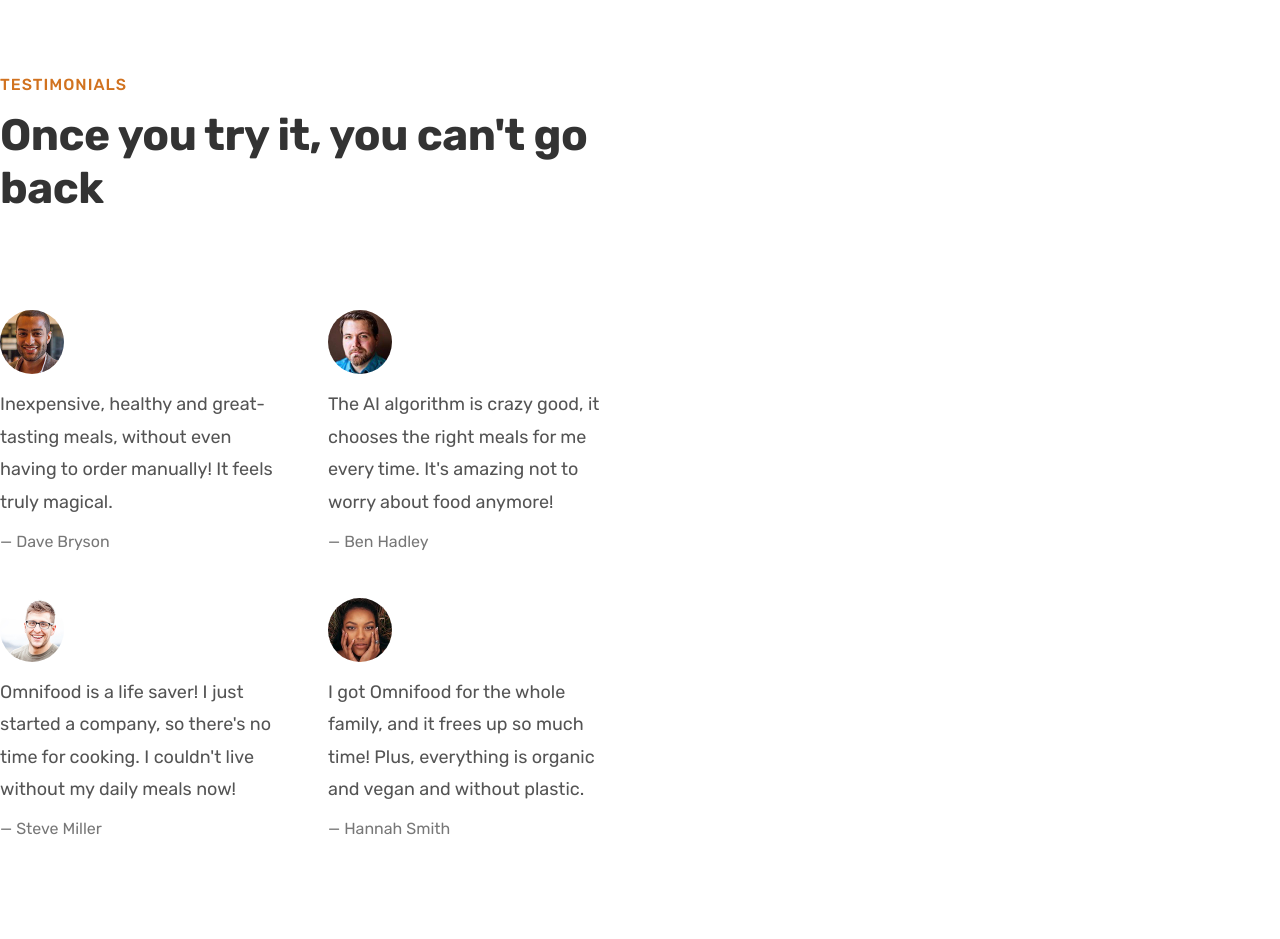
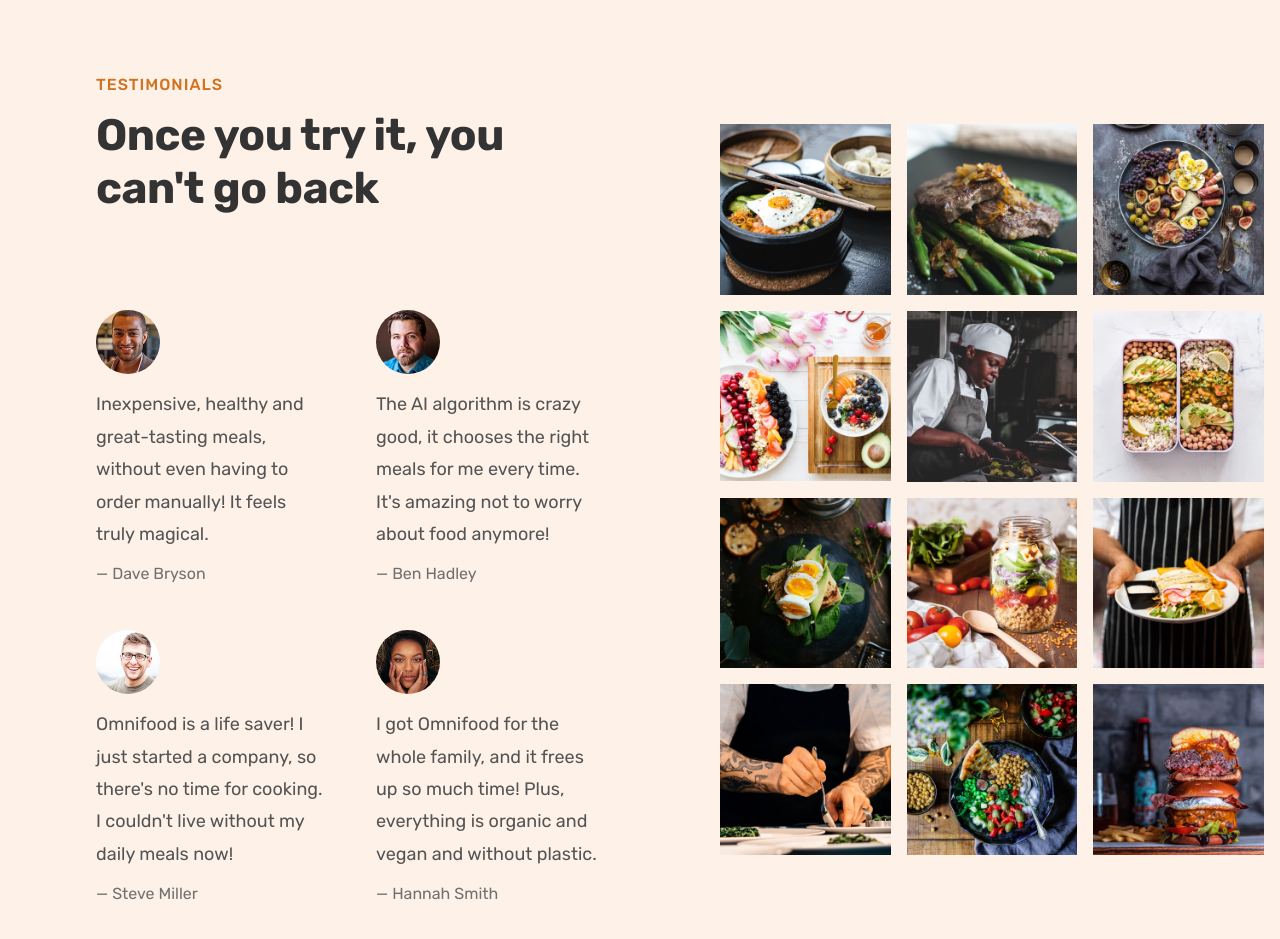
Before and after one commit to iivic17/broadfood, a plain HTML site: page index.html in a window 1280 px wide. Shown: the part 3580-4519 px from the top of the page. Drawn offline with nearby package versions, Linux system fonts and the light colour scheme.

Commit message:
Testimonial section finished

```diff
--- a/css/components.css
+++ b/css/components.css
@@ -336,7 +336,15 @@
 /****************************/
 
 .section-testimonials {
-	padding: 9.6rem 0;
+	background-color: hsl(27, 83%, 95%);
+
+	display: grid;
+	align-items: center;
+	grid-template-columns: 55fr 45fr;
+}
+
+.testimonials-container {
+	padding: 9.6rem;
 }
 
 .testimonials {
@@ -359,5 +367,27 @@
 
 .testimonial-name {
 	font-size: 1.6rem;
-	color: #777;
+	color: hsl(0, 0%, 44%);
 }
+
+.gallery {
+	display: grid;
+	grid-template-columns: 1fr 1fr 1fr;
+	gap: 1.6rem;
+	padding: 1.6rem;
+}
+
+.gallery-item {
+	overflow: hidden;
+}
+
+.gallery-img {
+	width: 100%;
+	display: block;
+
+	transition: all 0.4s;
+}
+
+.gallery-img:hover {
+	transform: scale(1.1);
+}
--- a/index.html
+++ b/index.html
@@ -375,7 +375,7 @@
 			</div>
 		</section>
 
-		<section class="section-testimonials grid grid--2-cols">
+		<section class="section-testimonials">
 			<div class="testimonials-container">
 				<span class="subheading">Testimonials</span>
 				<h2 class="heading-secondary">
@@ -440,7 +440,92 @@
 				</div>
 			</div>
 
-			<div class="gallery"></div>
+			<div class="gallery">
+				<figure class="gallery-item">
+					<img
+						class="gallery-img"
+						src="assets/images/gallery/gallery-1.jpg"
+						alt="Photo of beautifully arranged food"
+					/>
+				</figure>
+				<figure class="gallery-item">
+					<img
+						class="gallery-img"
+						src="assets/images/gallery/gallery-2.jpg"
+						alt="Photo of beautifully arranged food"
+					/>
+				</figure>
+				<figure class="gallery-item">
+					<img
+						class="gallery-img"
+						src="assets/images/gallery/gallery-3.jpg"
+						alt="Photo of beautifully arranged food"
+					/>
+				</figure>
+				<figure class="gallery-item">
+					<img
+						class="gallery-img"
+						src="assets/images/gallery/gallery-4.jpg"
+						alt="Photo of beautifully arranged food"
+					/>
+				</figure>
+				<figure class="gallery-item">
+					<img
+						class="gallery-img"
+						src="assets/images/gallery/gallery-5.jpg"
+						alt="Photo of beautifully arranged food"
+					/>
+				</figure>
+				<figure class="gallery-item">
+					<img
+						class="gallery-img"
+						src="assets/images/gallery/gallery-6.jpg"
+						alt="Photo of beautifully arranged food"
+					/>
+				</figure>
+				<figure class="gallery-item">
+					<img
+						class="gallery-img"
+						src="assets/images/gallery/gallery-7.jpg"
+						alt="Photo of beautifully arranged food"
+					/>
+				</figure>
+				<figure class="gallery-item">
+					<img
+						class="gallery-img"
+						src="assets/images/gallery/gallery-8.jpg"
+						alt="Photo of beautifully arranged food"
+					/>
+				</figure>
+				<figure class="gallery-item">
+					<img
+						class="gallery-img"
+						src="assets/images/gallery/gallery-9.jpg"
+						alt="Photo of beautifully arranged food"
+					/>
+				</figure>
+				<figure class="gallery-item">
+					<img
+						class="gallery-img"
+						src="assets/images/gallery/gallery-10.jpg"
+						alt="Photo of beautifully arranged food"
+					/>
+				</figure>
+				<figure class="gallery-item">
+					<img
+						class="gallery-img"
+						src="assets/images/gallery/gallery-11.jpg"
+						alt="Photo of beautifully arranged food"
+					/>
+				</figure>
+				<figure class="gallery-item">
+					<img
+						class="gallery-img"
+						src="assets/images/gallery/gallery-12.jpg"
+						alt="Photo of beautifully arranged food"
+					/>
+				</figure>
+			</div>
 		</section>
 	</body>
 </html>
```
Also changed, not shown: 1 other file.
